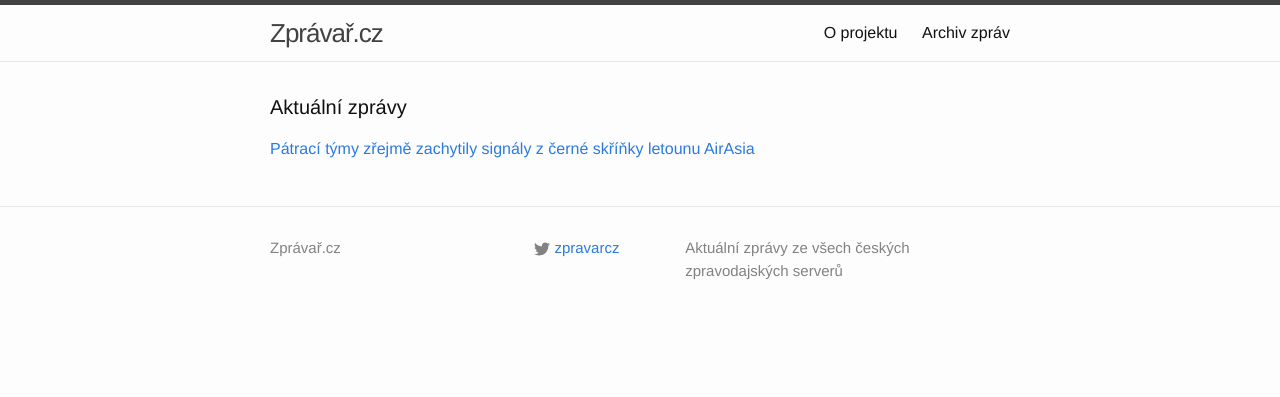
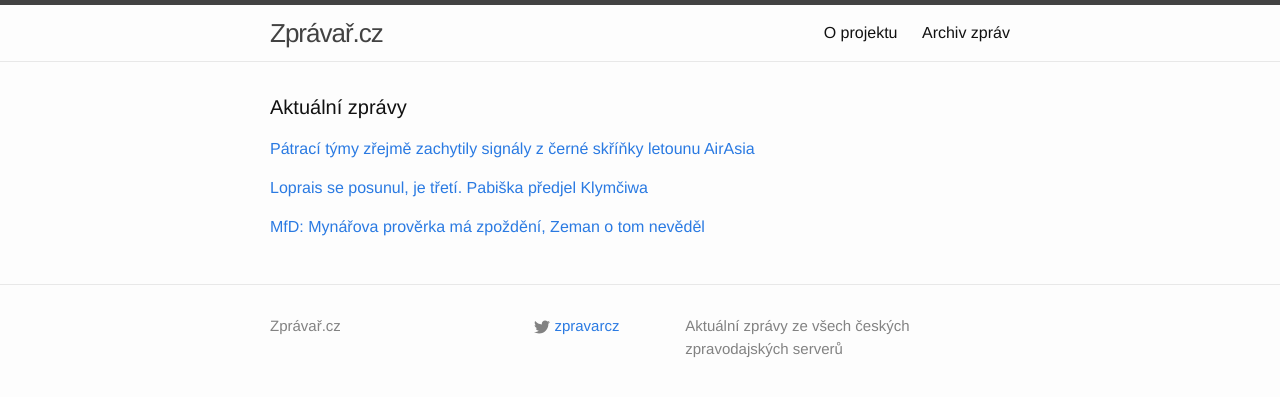
Before and after one commit to adliska/zpravar, a Jekyll site: the page built from index.html, in a window 1280 px wide. Shown: the top 397 px of the page. Built offline with Jekyll 4.4.1, drawn with Linux system fonts in a browser that asks for light colours.

Commit message:
zpravar news update

```diff
--- a/index.html
+++ b/index.html
@@ -14,4 +14,18 @@
 <li><a href=http://www.rozhlas.cz/_zprava/patraci-tymy-zrejme-zachytily-signaly-z-cerne-skrinky-havarovaneho-letounu-airasia--1441385>Pátrací týmy zřejmě zachytily signály z černé skříňky havarovaného letounu AirAsia - www.rozhlas.cz</a></li>
 <li><a href=http://www.ceskenoviny.cz/zpravy/zpravy/patraci-tymy-zachytily-udajne-signaly-z-cerne-skrinky-letounu/1166713>Pátrací týmy zachytily údajné signály z černé skříňky letounu - www.ceskenoviny.cz</a></li>
 </ul>
+</div><p><a href="javascript:;" onclick="toggle_visibility('zpravy1')">Loprais se posunul, je třetí. Pabiška předjel Klymčiwa</a></p>
+<div id="zpravy1" style="display:none">
+<ul>
+<li><a href=http://www.tyden.cz/rubriky/sport/motorismus/rallye-dakar/loprais-se-posunul-je-treti-pabiska-predjel-klymciwa_329519.html>Loprais se posunul, je třetí. Pabiška předjel Klymčiwa - www.tyden.cz</a></li>
+<li><a href=http://www.sportovninoviny.cz/zpravy/loprais-je-na-dakaru-treti-karginov-ztraci-osm-sekund/1166665>Loprais je na Dakaru třetí, Karginov ztrácí osm sekund  - www.sportovninoviny.cz</a></li>
+<li><a href=http://www.tyden.cz/rubriky/sport/motorismus/rallye-dakar/loprais-se-posunul-dopredu-a-je-treti-pabiska-predjel-klymciwa_329519.html>Loprais se posunul dopředu a je třetí. Pabiška předjel Klymčiwa - www.tyden.cz</a></li>
+</ul>
+</div><p><a href="javascript:;" onclick="toggle_visibility('zpravy2')">MfD: Mynářova prověrka má zpoždění, Zeman o tom nevěděl</a></p>
+<div id="zpravy2" style="display:none">
+<ul>
+<li><a href=http://zpravy.aktualne.cz/domaci/mfd-mynarova-proverka-ma-zpozdeni-zeman-o-tom-nevedel/r~3a92892097c011e49bec0025900fea04/>MfD: Mynářova prověrka má zpoždění, Zeman o tom nevěděl - zpravy.aktualne.cz</a></li>
+<li><a href=http://www.tyden.cz/rubriky/domaci/mynar-rozzlobil-zemana-kvuli-proverce-ho-vodil-za-nos_329521.html>Mynář rozzlobil Zemana. Kvůli prověrce ho vodil za nos - www.tyden.cz</a></li>
+<li><a href=http://www.ceskenoviny.cz/zpravy/zpravy/mfd-mynarova-proverka-ma-zpozdeni-zeman-o-tom-nevedel/1166709>MfD: Mynářova prověrka má zpoždění, Zeman o tom nevěděl - www.ceskenoviny.cz</a></li>
+</ul>
 </div></div>
```
